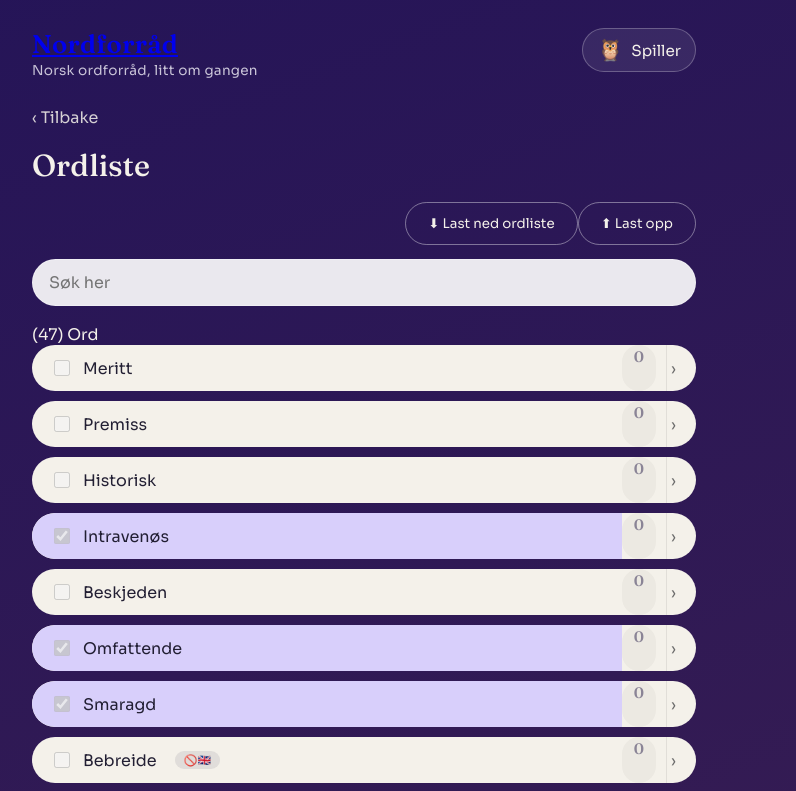
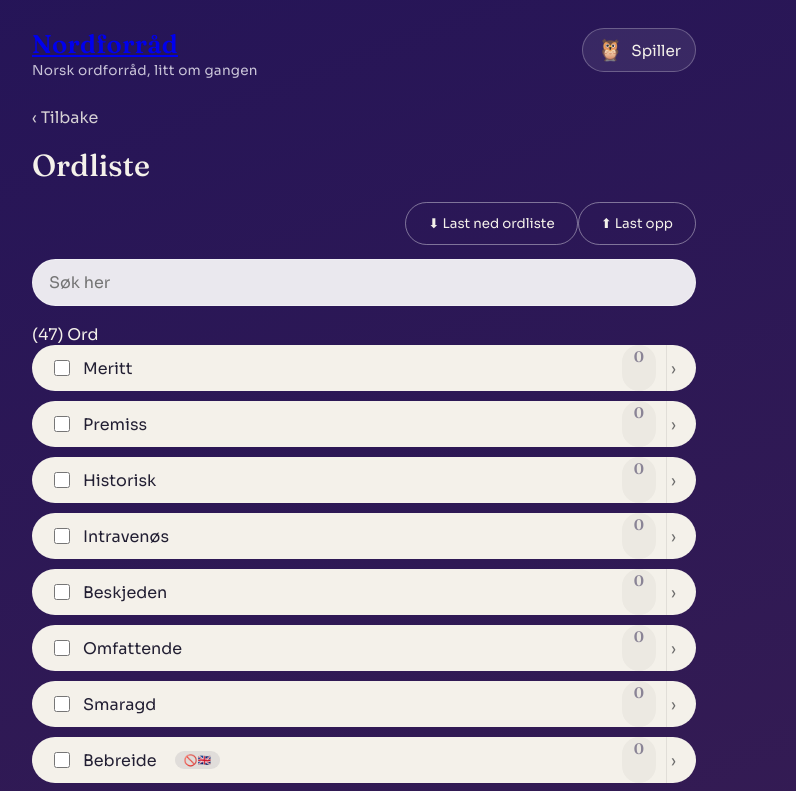
Before and after one commit to bobauser/nordforraad, a Next.js app: page /pages/word-list in a window 1280 px wide. Shown: the top 791 px of the page, without its empty margins (276-1072 px from the left). Built offline with nearby package versions, Linux system fonts and the light colour scheme.

Commit message:
fixed UI clicks to display a word being selected

```diff
--- a/app/components/words/wordcomponents.tsx
+++ b/app/components/words/wordcomponents.tsx
@@ -1,6 +1,7 @@
 import { Word } from "@/app/types/word";
 import { scoreColorClass } from "@/app/utils/eligeable";
 import { WordAndExtraData } from "@/app/types/word";
+import { useState } from "react";
 
 type WordRowProps = {
     data: WordAndExtraData;
@@ -8,13 +9,18 @@ type WordRowProps = {
 
 export function WordRow({data}: WordRowProps) {
     let _word = data.worddata
+    const [wordChecked, setWordChecked] = useState(false)
     const hasDefinition = _word.standard && _word.akademisk ? true : false //hvis ord har standard og akademisk beskrivelse, OK.
     const missingEnglishTag =
     (hasDefinition && !(_word.engelsk && _word.engelsk.trim())) ? (<span className="word-tag">🚫🇬🇧</span>) : null;
+    if (_word.weekly) {
+        setWordChecked(true)
+    }
 
+    // TODO: Fix User Datastring once word has been selected
     const className =
     "word-row" +
-    (data.weekly && hasDefinition ? " selected" : "") +
+    (wordChecked && hasDefinition ? " selected" : "") +
     (hasDefinition ? "" : " ineligible");
     // ineligeble is the classname for a word not having a definition
 
@@ -23,8 +29,11 @@ export function WordRow({data}: WordRowProps) {
       <label className="check-area">
         <input
           type="checkbox"
-          defaultChecked={data.weekly && hasDefinition}
-          disabled={hasDefinition}
+        //   defaultChecked={data.weekly && hasDefinition}
+          disabled={!hasDefinition}
+          onChange={() => {setWordChecked(!wordChecked)}} //uses isWeekly
+          checked={wordChecked}
+          // TODO: when clicked, change isWeekly for the word in the users data!
         //   data-id={data.id}
         />
         <span className="ord-text">{_word.ord}</span>
```
